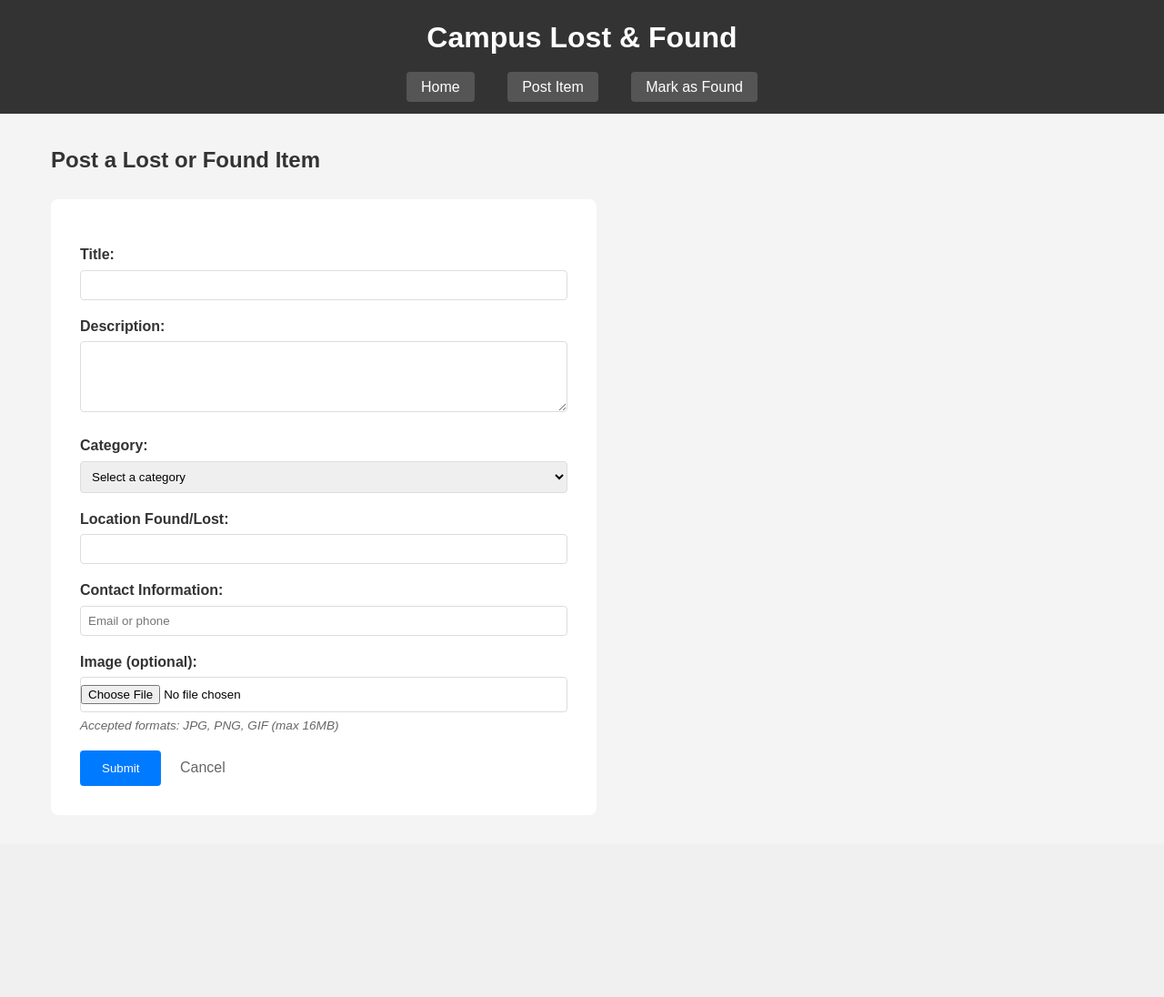
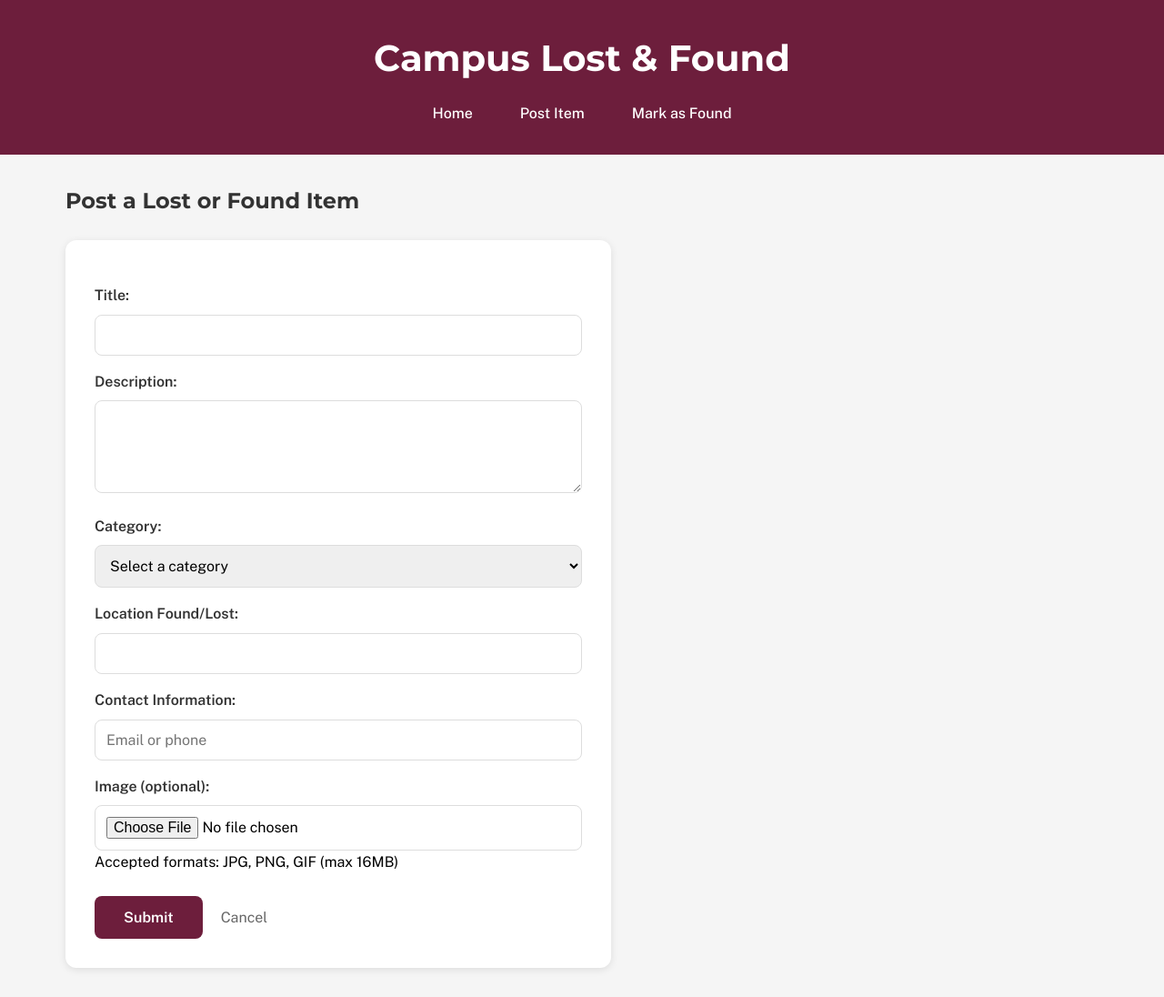
Before and after one commit to rachelriemersma/lost-and-found, a Flask app: page /post in a window 1280 px wide. Shown: the whole page at 91% size. Before the commit the page ends 896 px from the top, so only its background shows below. Run offline with Flask 3, Linux system fonts and the light colour scheme.

Commit message:
cleaned up ui

```diff
--- a/static/css/style.css
+++ b/static/css/style.css
@@ -1,3 +1,5 @@
+@import url('https://fonts.googleapis.com/css2?family=Montserrat:wght@400;600;700&family=Public+Sans:wght@400;500;600&display=swap');
+
 * {
     margin: 0;
     padding: 0;
@@ -5,16 +7,23 @@
 }
 
 body {
-    font-family: Arial, sans-serif;
+    font-family: 'Public Sans', sans-serif;
     line-height: 1.6;
-    background-color: #f4f4f4;
+    background-color: #f5f5f5;
 }
 
 header {
-    background-color: #333;
+    background-color: #6d1e3c;
     color: white;
-    padding: 1rem;
+    padding: 2rem 1rem;
     text-align: center;
+}
+
+header h1 {
+    font-family: 'Montserrat', sans-serif;
+    font-weight: 700;
+    font-size: 2.5rem;
+    margin-bottom: 1rem;
 }
 
 nav {
@@ -24,96 +33,149 @@ nav {
 nav a {
     color: white;
     text-decoration: none;
-    margin: 0 1rem;
-    padding: 0.5rem 1rem;
-    background-color: #555;
-    border-radius: 4px;
+    margin: 0 1.5rem;
+    font-family: 'Public Sans', sans-serif;
+    font-weight: 500;
+    font-size: 1rem;
+    transition: opacity 0.3s;
 }
 
 nav a:hover {
-    background-color: #777;
+    opacity: 0.8;
 }
 
 main {
     max-width: 1200px;
     margin: 2rem auto;
-    padding: 0 1rem;
+    padding: 0 2rem;
 }
 
 h2 {
+    font-family: 'Montserrat', sans-serif;
     margin-bottom: 1.5rem;
     color: #333;
 }
 
 .items-grid {
     display: grid;
-    grid-template-columns: repeat(auto-fill, minmax(300px, 1fr));
-    gap: 1.5rem;
+    grid-template-columns: repeat(auto-fill, minmax(280px, 1fr));
+    gap: 2rem;
 }
 
 .item-card {
-    background: white;
-    padding: 1.5rem;
-    border-radius: 8px;
-    box-shadow: 0 2px 5px rgba(0,0,0,0.1);
+    background: #d1cfcf;
+    padding: 0;
+    border-radius: 12px;
+    box-shadow: 0 2px 8px rgba(0,0,0,0.1);
+    overflow: hidden;
+    transition: transform 0.2s, box-shadow 0.2s;
+}
+
+.item-card:hover {
+    transform: translateY(-4px);
+    box-shadow: 0 4px 12px rgba(0,0,0,0.15);
+}
+
+.item-image {
+    width: 100%;
+    height: 200px;
+    object-fit: cover;
+    background-color: #e8e8e8;
+    display: flex;
+    align-items: center;
+    justify-content: center;
+}
+
+.item-card-content {
+    padding: 2.5rem;
 }
 
 .item-card h3 {
+    font-family: 'Montserrat', sans-serif;
+    font-weight: 600;
     color: #333;
+    margin-bottom: 0.75rem;
+    font-size: 1.25rem;
+}
+
+.item-card p {
+    color: #666;
+    font-size: 0.9rem;
     margin-bottom: 0.5rem;
+    font-family: 'Public Sans', sans-serif;
+}
+
+.item-card p strong {
+    color: #333;
+    font-weight: 600;
+}
+
+.date {
+    color: #999;
+    font-size: 0.85rem;
+    margin-top: 0.75rem;
 }
 
 .item-card a {
     display: inline-block;
     margin-top: 1rem;
-    color: #007bff;
+    color: #5b4eb8;
     text-decoration: none;
+    font-weight: 500;
+    font-family: 'Public Sans', sans-serif;
 }
 
 .item-card a:hover {
     text-decoration: underline;
 }
 
-.date {
-    color: #666;
-    font-size: 0.9rem;
-    margin-top: 0.5rem;
-}
-
 form {
     background: white;
     padding: 2rem;
-    border-radius: 8px;
+    border-radius: 12px;
     max-width: 600px;
+    box-shadow: 0 2px 8px rgba(0,0,0,0.1);
 }
 
 label {
     display: block;
     margin-top: 1rem;
-    font-weight: bold;
+    font-weight: 600;
     color: #333;
+    font-family: 'Public Sans', sans-serif;
 }
 
 input, textarea, select {
     width: 100%;
-    padding: 0.5rem;
-    margin-top: 0.25rem;
+    padding: 0.75rem;
+    margin-top: 0.5rem;
     border: 1px solid #ddd;
-    border-radius: 4px;
+    border-radius: 8px;
+    font-family: 'Public Sans', sans-serif;
+    font-size: 1rem;
+}
+
+input:focus, textarea:focus, select:focus {
+    outline: none;
+    border-color: #6d1e3c;
 }
 
 button {
-    background-color: #007bff;
+    background-color: #6d1e3c;
     color: white;
-    padding: 0.75rem 1.5rem;
+    padding: 0.875rem 2rem;
     border: none;
-    border-radius: 4px;
+    border-radius: 8px;
     cursor: pointer;
-    margin-top: 1rem;
+    margin-top: 1.5rem;
+    font-family: 'Public Sans', sans-serif;
+    font-weight: 600;
+    font-size: 1rem;
+    transition: background-color 0.3s;
 }
 
 button:hover {
-    background-color: #0056b3;
+    background-color: #541730;
 }
 
 .cancel-btn {
@@ -121,120 +183,20 @@ button:hover {
     margin-left: 1rem;
     color: #666;
     text-decoration: none;
+    font-family: 'Public Sans', sans-serif;
 }
 
 .item-detail {
     background: white;
     padding: 2rem;
-    border-radius: 8px;
+    border-radius: 12px;
     max-width: 800px;
+    box-shadow: 0 2px 8px rgba(0,0,0,0.1);
 }
 
-.success-message {
-    background: white;
-    padding: 2rem;
-    border-radius: 8px;
-    max-width: 600px;
-    text-align: center;
-}
-
-.success-message h2 {
-    color: #28a745;
-    margin-bottom: 1rem;
-}
-
-.deletion-code-box {
-    background: #f8f9fa;
-    border: 2px solid #007bff;
-    border-radius: 8px;
-    padding: 1.5rem;
-    margin: 2rem 0;
-}
-
-.deletion-code-box h3 {
-    color: #333;
-    margin-bottom: 0.5rem;
-}
-
-.code-display {
-    font-size: 2rem;
-    font-weight: bold;
-    color: #007bff;
-    background: white;
-    padding: 1rem;
-    border-radius: 4px;
-    margin: 1rem 0;
-    letter-spacing: 0.3rem;
-    font-family: monospace;
-}
-
-.warning {
-    color: #856404;
-    background: #fff3cd;
-    padding: 0.5rem;
-    border-radius: 4px;
-    margin-top: 1rem;
-    font-weight: bold;
-}
-
-.action-buttons {
-    margin-top: 2rem;
-    display: flex;
-    gap: 1rem;
-    justify-content: center;
-}
-
-.btn {
-    display: inline-block;
-    padding: 0.75rem 1.5rem;
-    background-color: #007bff;
-    color: white;
-    text-decoration: none;
-    border-radius: 4px;
-}
-
-.btn:hover {
-    background-color: #0056b3;
-}
-
-.btn-secondary {
-    background-color: #6c757d;
-}
-
-.btn-secondary:hover {
-    background-color: #545b62;
-}
-
-.alert {
-    padding: 1rem;
-    margin-bottom: 1rem;
-    border-radius: 4px;
-    max-width: 600px;
-}
-
-.alert-success {
-    background: #d4edda;
-    border: 1px solid #c3e6cb;
-    color: #155724;
-}
-
-.alert-error {
-    background: #f8d7da;
-    border: 1px solid #f5c6cb;
-    color: #721c24;
-}
-
-.helper-text {
-    font-size: 0.85rem;
-    color: #666;
-    margin-top: 0.25rem;
-    font-style: italic;
-}
-.item-image {
-    width: 100%;
-    height: 200px;
-    object-fit: cover;
-    border-radius: 8px;
+.item-detail h2 {
+    font-family: 'Montserrat', sans-serif;
+    font-weight: 600;
     margin-bottom: 1rem;
 }
 
@@ -242,10 +204,5 @@ button:hover {
     width: 100%;
     max-width: 600px;
     height: auto;
-    border-radius: 8px;
-    margin: 1rem 0;
+    border-radius: 8;
 }
-
-input[type="file"] {
-    padding: 0.5rem 0;
-}
```
Also changed, not shown: reset_db.py (+1 -41 lines), templates/home.html (+7 -5 lines), static/uploads/20251130_152103_keys.jpg (added).
